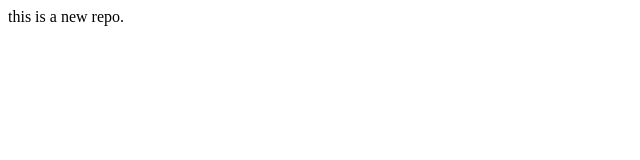
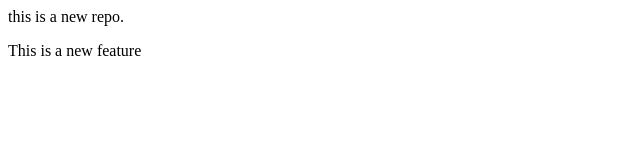
Before and after one commit to ritikpanjwani/localrepo, a plain HTML site: page Localrepo/index.html in a window 1280 px wide. Shown: the whole page, without its empty margins (0-640 px from the left). Drawn offline with Linux system fonts and the light colour scheme.

Commit message:
added new feature

```diff
--- a/Localrepo/index.html
+++ b/Localrepo/index.html
@@ -1 +1,2 @@
 <p>this is a new repo.</p>
+<p>This is a new feature</p>
--- a/Localrepo/style.css
+++ b/Localrepo/style.css
@@ -0,0 +1,4 @@
+p {
+    color: red;
+
+}
```
